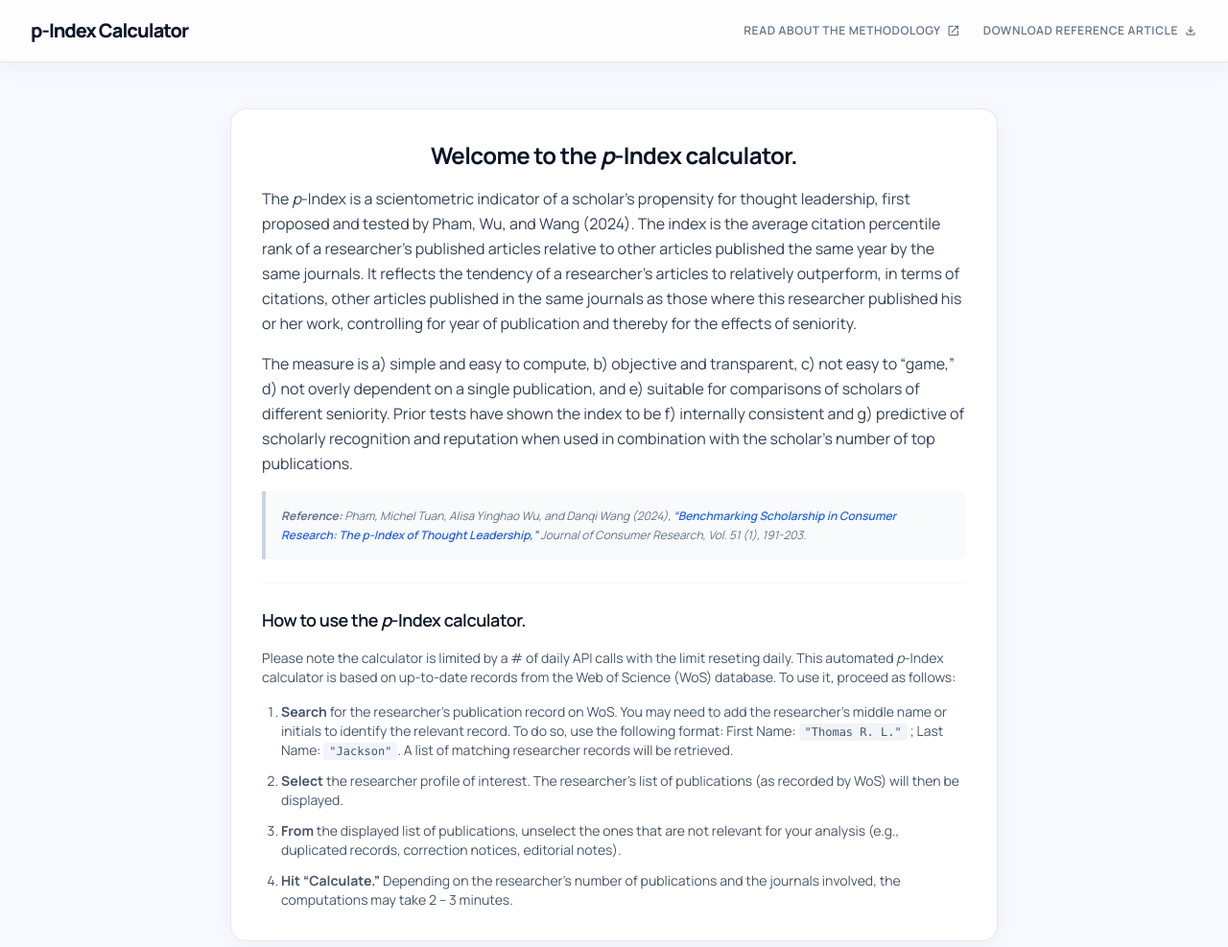
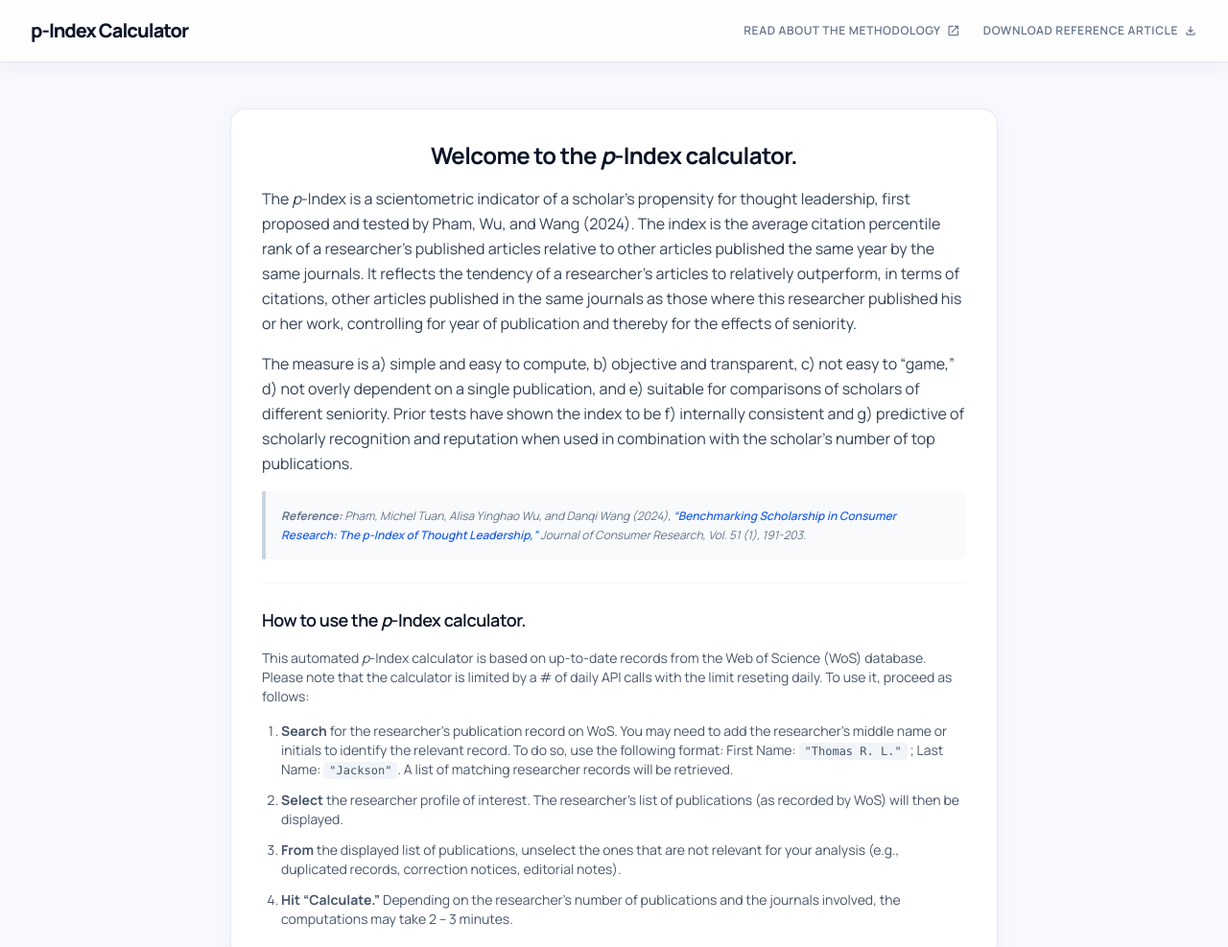
Before and after one commit to opham128/P-Index, a plain HTML site: page public/index.html in a window 1280 px wide. Shown: the top 987 px of the page at 96% size. Drawn offline with nearby package versions, Linux system fonts and the light colour scheme.

Commit message:
small change

```diff
--- a/public/index.html
+++ b/public/index.html
@@ -183,9 +183,10 @@
                 <h3 class="text-lg font-semibold text-primary tracking-tight">How to use the <i>p</i>-Index calculator.
                 </h3>
                 <p class="text-sm text-slate-600">
-                    Please note the calculator is limited by a # of daily API calls with the limit
-                    reseting daily. This automated <i>p</i>-Index calculator is based on up-to-date records from the Web
-                    of Science (WoS) database. To use it, proceed as follows:
+                    This automated <i>p</i>-Index calculator is based on up-to-date records from the Web
+                    of Science (WoS) database. Please note that the calculator is limited by a # of daily API calls with
+                    the limit
+                    reseting daily. To use it, proceed as follows:
                 </p>
                 <ol class="list-decimal pl-5 text-sm text-slate-600 space-y-3">
                     <li>
```
